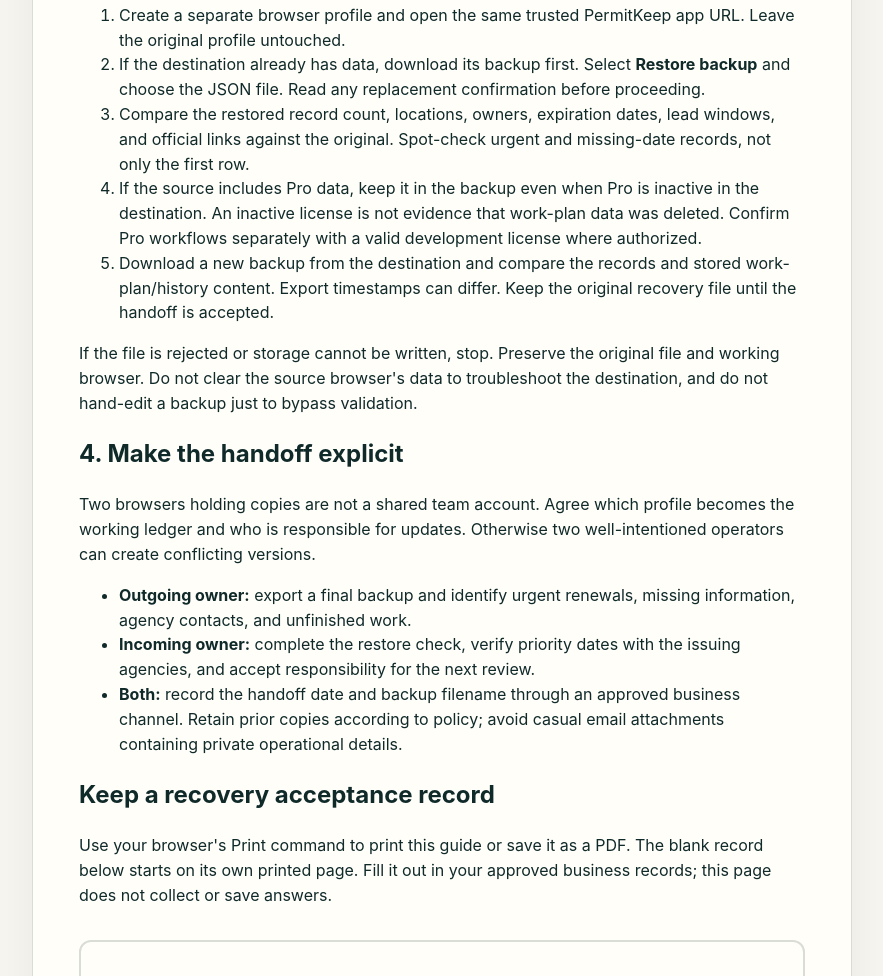
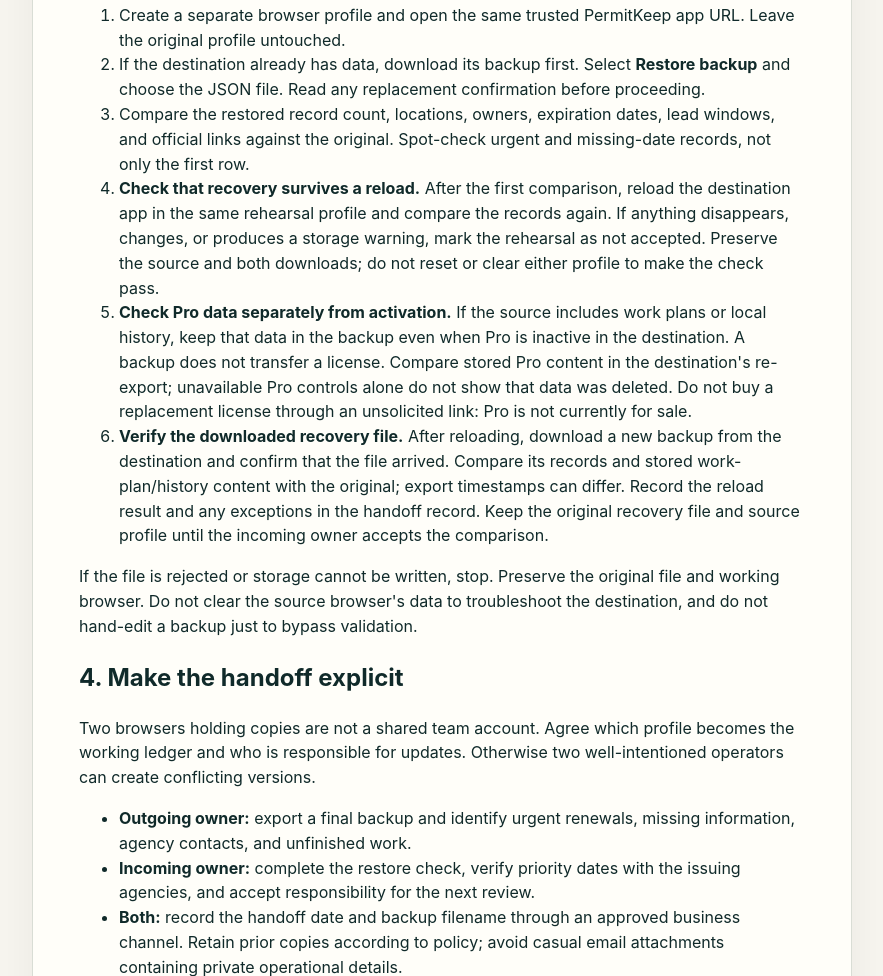
Before and after one commit to helpinghandschitown-netizen/permitkeep, a website: page permitkeep-backup-and-handoff.html in a window 1280 px wide. Shown: the part 3502-4478 px from the top of the page, without its empty margins (198-1081 px from the left). Drawn offline with Linux system fonts and the light colour scheme.

Commit message:
docs: require reload and re-export verification before recovery handoff

```diff
--- a/permitkeep-backup-and-handoff.html
+++ b/permitkeep-backup-and-handoff.html
@@ -89,8 +89,9 @@
       <li>Create a separate browser profile and open the same trusted PermitKeep app URL. Leave the original profile untouched.</li>
       <li>If the destination already has data, download its backup first. Select <strong>Restore backup</strong> and choose the JSON file. Read any replacement confirmation before proceeding.</li>
       <li>Compare the restored record count, locations, owners, expiration dates, lead windows, and official links against the original. Spot-check urgent and missing-date records, not only the first row.</li>
-      <li>If the source includes Pro data, keep it in the backup even when Pro is inactive in the destination. An inactive license is not evidence that work-plan data was deleted. Confirm Pro workflows separately with a valid development license where authorized.</li>
-      <li>Download a new backup from the destination and compare the records and stored work-plan/history content. Export timestamps can differ. Keep the original recovery file until the handoff is accepted.</li>
+      <li><strong>Check that recovery survives a reload.</strong> After the first comparison, reload the destination app in the same rehearsal profile and compare the records again. If anything disappears, changes, or produces a storage warning, mark the rehearsal as not accepted. Preserve the source and both downloads; do not reset or clear either profile to make the check pass.</li>
+      <li><strong>Check Pro data separately from activation.</strong> If the source includes work plans or local history, keep that data in the backup even when Pro is inactive in the destination. A backup does not transfer a license. Compare stored Pro content in the destination's re-export; unavailable Pro controls alone do not show that data was deleted. Do not buy a replacement license through an unsolicited link: Pro is not currently for sale.</li>
+      <li><strong>Verify the downloaded recovery file.</strong> After reloading, download a new backup from the destination and confirm that the file arrived. Compare its records and stored work-plan/history content with the original; export timestamps can differ. Record the reload result and any exceptions in the handoff record. Keep the original recovery file and source profile until the incoming owner accepts the comparison.</li>
     </ol>
     <p>If the file is rejected or storage cannot be written, stop. Preserve the original file and working browser. Do not clear the source browser's data to troubleshoot the destination, and do not hand-edit a backup just to bypass validation.</p>
     <h2 id="explicit-handoff">4. Make the handoff explicit</h2>
```
